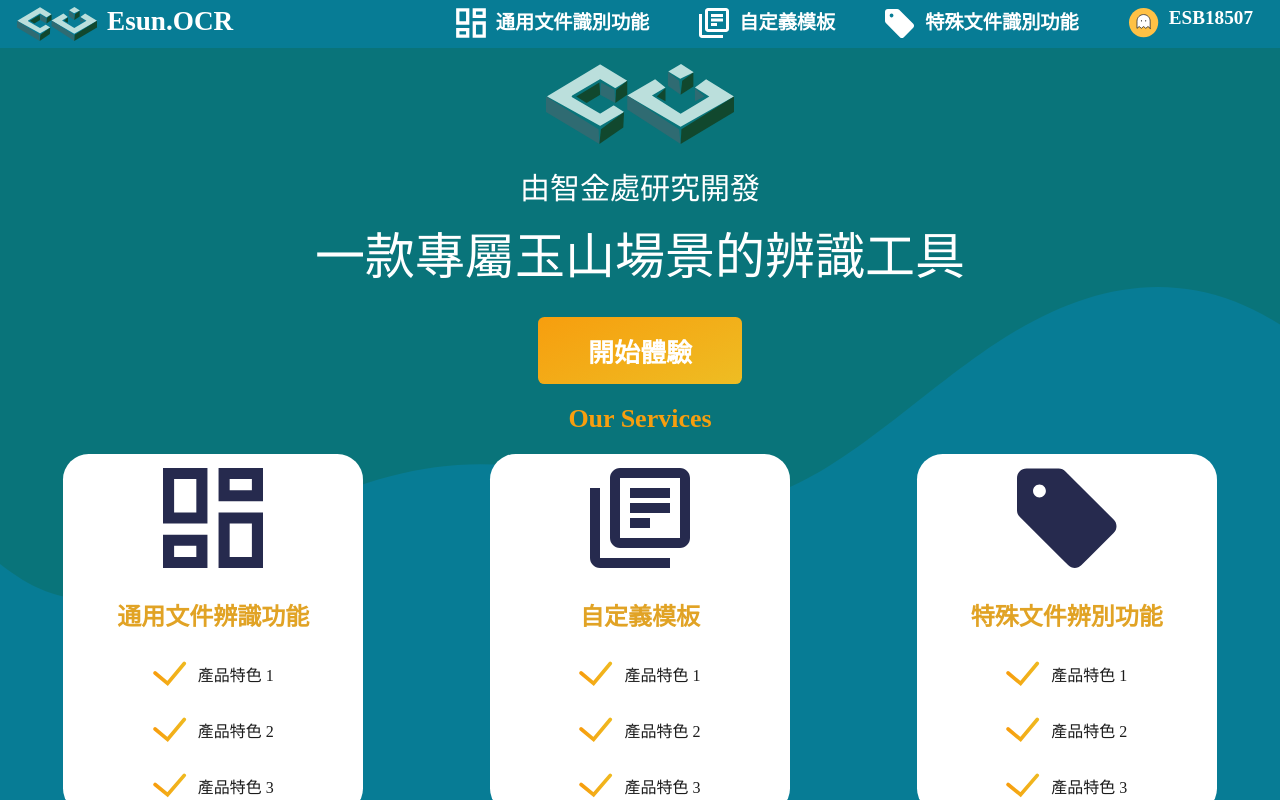
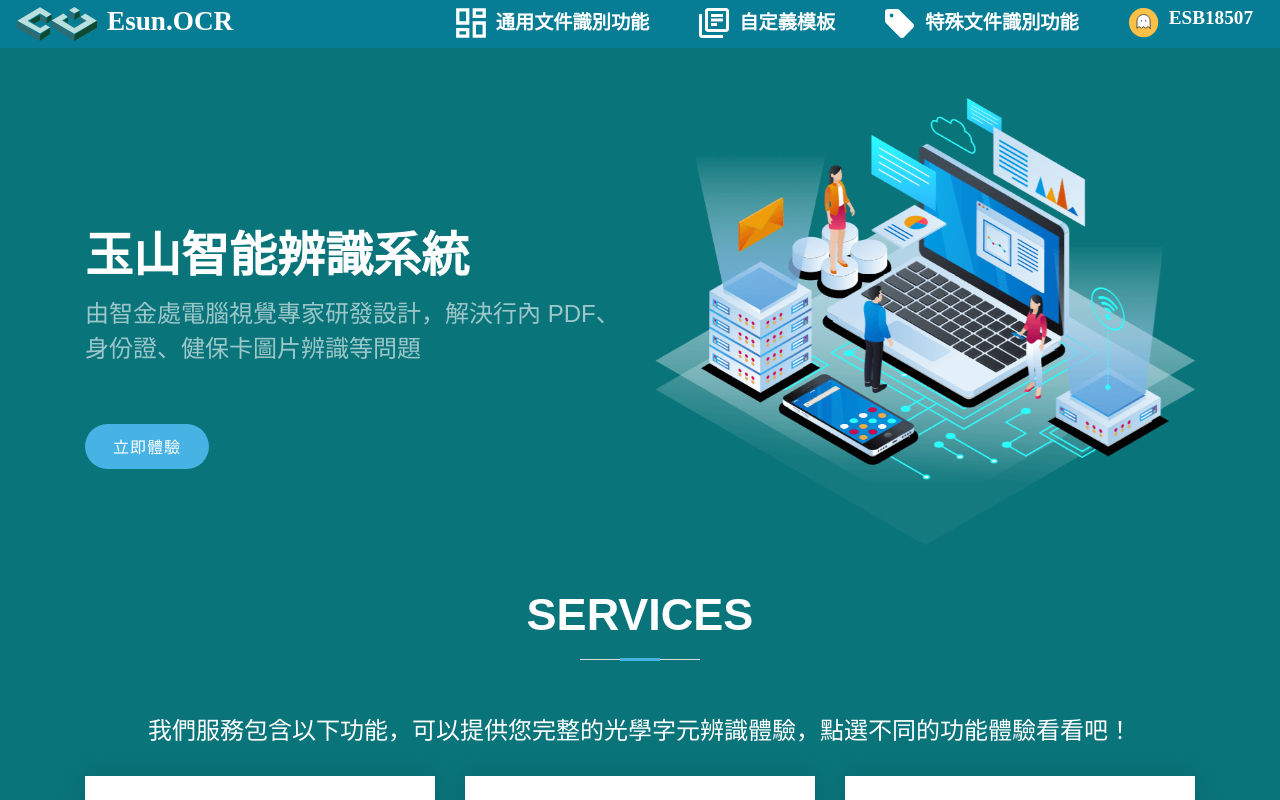
Before and after one commit to halloju/_ocr_web_service, a Vue app in the folder frontend/: page / in a window 1280 px wide. Shown: the top 800 px of the page. Built offline with nearby package versions, Linux system fonts and the light colour scheme; what vue-konva would draw is missing.

Commit message:
[feat] update homepage

```diff
--- a/frontend/src/assets/css/home.css
+++ b/frontend/src/assets/css/home.css
@@ -1,83 +1,282 @@
-.my-home {
-  min-width: 1000px;
-  background: url('@/assets/images/dashborad-bg.svg') no-repeat;
-  background-size: 130%;
-  background-position: bottom;
-  background-color: #09747A;
-  border-radius: 0px;
-  height: 95vh;
-  overflow-x: scroll;
+/**
+* Template Name: Arsha - v4.9.1
+* Template URL: https://bootstrapmade.com/arsha-free-bootstrap-html-template-corporate/
+* Author: BootstrapMade.com
+* License: https://bootstrapmade.com/license/
+*/
+
+/*--------------------------------------------------------------
+# General
+--------------------------------------------------------------*/
+body {
+    font-family: "Open Sans", sans-serif;
+    color: #444444;
   }
-.home-logo {
+
+  a {
+    color: #47b2e4;
+    text-decoration: none;
+  }
+
+  a:hover {
+    color: #73c5eb;
+    text-decoration: none;
+  }
+
+  h1,
+  h2,
+  h3,
+  h4,
+  h5,
+  h6 {
+    font-family: "Jost", sans-serif;
+  }
+
+  /*--------------------------------------------------------------
+  # Hero Section
+  --------------------------------------------------------------*/
+  #hero {
+    width: 100%;
+    background: #09747A;
+  }
+
+  #hero .container {
+    padding-top: px;
+  }
+
+  #hero h1 {
+    margin: 0 0 10px 0;
+    font-size: 48px;
+    font-weight: 700;
+    line-height: 56px;
+    color: #fff;
+  }
+
+  #hero h2 {
+    color: rgba(255, 255, 255, 0.6);
+    margin-bottom: 50px;
+    font-size: 24px;
+  }
+
+  #hero .btn-get-started {
+    font-family: "Jost", sans-serif;
+    font-weight: 500;
+    font-size: 16px;
+    letter-spacing: 1px;
+    display: inline-block;
+    padding: 10px 28px 11px 28px;
+    border-radius: 50px;
+    transition: 0.5s;
+    margin: 10px 0 0 0;
+    color: #fff;
+    background: #47b2e4;
+  }
+
+  #hero .btn-get-started:hover {
+    background: #209dd8;
+  }
+
+  #hero .btn-watch-video {
+    font-size: 16px;
+    display: flex;
+    align-items: center;
+    transition: 0.5s;
+    margin: 10px 0 0 25px;
+    color: #fff;
+    line-height: 1;
+  }
+
+  #hero .btn-watch-video i {
+    line-height: 0;
+    color: #fff;
+    font-size: 32px;
+    transition: 0.3s;
+    margin-right: 8px;
+  }
+
+  #hero .btn-watch-video:hover i {
+    color: #47b2e4;
+  }
+
+  #hero .animated {
+    animation: up-down 2s ease-in-out infinite alternate-reverse both;
+    margin-bottom: 30px;
+  }
+  #hero .section-title h2{
+    font-size: 45px;
+    color: white !important;
+  }
+  #hero .section-title p {
+    font-size: 24px;
+    color: white !important;
+  }
+
+  @media (max-width: 991px) {
+    #hero {
+      height: 100vh;
       text-align: center;
     }
-.home-logo img{
-  width: 300px;
-  height: 10vh;
+
+    #hero .animated {
+      -webkit-animation: none;
+      animation: none;
+    }
+
+    #hero .hero-img {
       text-align: center;
-  margin-top: 2vh;
     }
-.sub-title {
-  font-size: 30px;
+
+    #hero .hero-img img {
+      width: 50%;
+    }
+  }
+
+  @media (max-width: 768px) {
+    #hero h1 {
+      font-size: 28px;
+      line-height: 36px;
+    }
+
+    #hero h2 {
+      font-size: 18px;
+      line-height: 24px;
+      margin-bottom: 30px;
+    }
+
+    #hero .hero-img img {
+      width: 70%;
+    }
+  }
+
+  @media (max-width: 575px) {
+    #hero .hero-img img {
+      width: 80%;
+    }
+
+    #hero .btn-get-started {
+      font-size: 16px;
+      padding: 10px 24px 11px 24px;
+    }
+  }
+
+  @-webkit-keyframes up-down {
+    0% {
+      transform: translateY(10px);
+    }
+
+    100% {
+      transform: translateY(-10px);
+    }
+  }
+
+  @keyframes up-down {
+    0% {
+      transform: translateY(10px);
+    }
+
+    100% {
+      transform: translateY(-10px);
+    }
+  }
+
+  /*--------------------------------------------------------------
+  # Sections General
+  --------------------------------------------------------------*/
+  section {
+    padding: 60px 0;
+    overflow: hidden;
+  }
+
+  .section-bg {
+    background-color: #f3f5fa;
+  }
+
+  .section-title {
     text-align: center;
-  margin-top: 2vh;
+    padding-bottom: 30px;
+  }
+
+  .section-title h2 {
+    font-size: 50px;
+    font-weight: bold;
+    text-transform: uppercase;
+    margin-bottom: 20px;
+    padding-bottom: 20px;
+    position: relative;
     color: white;
   }
-.title {
-  font-size: 50px;
-  text-align: center;
-  margin-top: 1vh;
-  color: white;
+
+  .section-title h2::before {
+    content: "";
+    position: absolute;
+    display: block;
+    width: 120px;
+    height: 1px;
+    background: #ddd;
+    bottom: 1px;
+    left: calc(50% - 60px);
   }
-.buttons {
-  text-align: center;
+
+  .section-title h2::after {
+    content: "";
+    position: absolute;
+    display: block;
+    width: 40px;
+    height: 3px;
+    background: #47b2e4;
+    bottom: 0;
+    left: calc(50% - 20px);
   }
-.buttons .start-button{
-  background-image: linear-gradient(155deg,#F79E0E, #EEBD23);
-  padding: 15px 50px;
-  border-radius: 0.5vw 0.5vw 0.5vw 0.5vw;
-  color: white;
-  font-size: 26px;
-  font-weight: bold;
-  margin-top: 1vw;
-  border: none;
+
+  .section-title p {
+    margin-bottom: 0;
   }
-.feature-title {
-  font-weight: bold;
-  font-size: 26px;
-  color: #F79E0E;
-  text-align: center;
-  margin-top: 20px;
-  margin-bottom: 20px;
-}
-.productWrapper {
+
+  /*--------------------------------------------------------------
+  # Services
+  --------------------------------------------------------------*/
+  .container .card {
     display: flex;
     justify-content: space-around;
   }
-.productWrapper .feature1, .productWrapper .feature2, .productWrapper .feature3{
-  display: grid;
-  background-color: white;
-  height: 45vh;
-  width: 300px;
-  max-width: 350px;
-  border-radius: 2vw 2vw 2vw 2vw;
-  text-align: center;
-  justify-content: center;
+  .container .icon-box {
+    box-shadow: 0px 0 25px 0 rgba(0, 0, 0, 0.1);
+    padding: 100px 100px;
+    transition: all ease-in-out 0.4s;
+    background: #fff;
   }
-.productWrapper .feature-icon {
-  width: 100px;
+
+  .container .icon-box .icon {
+    margin-bottom: 10px;
   }
-.productWrapper .feature-sub {
-  color: #E1A325;
-  font-weight: bold;
-  font-size: 1.5rem;
+
+  .container .icon-box .icon i {
+    color: #47b2e4;
+    font-size: 36px;
+    transition: 0.3s;
   }
-.product-content {
-  display: flex;
-  align-items: center;
-  justify-self: center;
+
+  .container .icon-box h4 {
+    font-weight: 500;
+    margin-bottom: 15px;
+    font-size: 24px;
   }
-.product-content .tick-icon {
-  width: 35px;
-  margin-right: 10px;
+
+  .container .icon-box h4 a {
+    color: #37517e;
+    transition: ease-in-out 0.3s;
   }
+
+  .container .icon-box p {
+    line-height: 24px;
+    font-size: 14px;
+    margin-bottom: 0;
+  }
+
+  .container .icon-box:hover {
+    transform: translateY(-10px);
+  }
+
+  .container .icon-box:hover h4 a {
+    color: #47b2e4;
+  }
--- a/frontend/src/views/Home.vue
+++ b/frontend/src/views/Home.vue
@@ -1,83 +1,59 @@
 <template>
   <Navbar />
   <div class="my-home">
-      <div class="home-logo">
-        <img src="@/assets/images/esun-ocr-logo.svg" alt="logo">
-      </div>
-      <div class="sub-title">
-        由智金處研究開發
-      </div>
-      <div class="title">
-        一款專屬玉山場景的辨識工具
-      </div>
-      <div class="buttons">
-        <button class="start-button">開始體驗</button>
-      </div>
-      <div class="feature-title">
-        Our Services
-      </div>
-      <div class="productWrapper">
-        <div class="feature1">
-          <div class="product-content">
-            <img src="@/assets/images/feature1-black.svg" class="feature-icon"/>
+      <!-- ======= Hero Section ======= -->
+    <section id="hero" class="d-flex align-items-flex-start">
+      <div class="container">
+        <div class="row">
+          <div class="col-lg-6 d-flex flex-column justify-content-center pt-4 pt-lg-0 order-2 order-lg-1" data-aos="fade-up" data-aos-delay="200">
+            <h1>玉山智能辨識系統</h1>
+            <h2>由智金處電腦視覺專家研發設計，解決行內 PDF、身份證、健保卡圖片辨識等問題</h2>
+            <div class="d-flex justify-content-center justify-content-lg-start">
+              <a href="#about" class="btn-get-started scrollto">立即體驗</a>
+              </div>
           </div>
-          <div class="product-content">
-            <p class="feature-sub">通用文件辨識功能</p>
-          </div>
-          <div class="product-content">
-            <img src="@/assets/images/tick.svg" class="tick-icon">
-            <span class="feature-content">產品特色 1</span>
-          </div>
-          <div class="product-content">
-            <img src="@/assets/images/tick.svg" class="tick-icon">
-            <span class="feature-content">產品特色 2</span>
-          </div>
-          <div class="product-content">
-            <img src="@/assets/images/tick.svg" class="tick-icon">
-            <span class="feature-content">產品特色 3</span>
+          <div class="col-lg-6 order-1 order-lg-2 hero-img" data-aos="zoom-in" data-aos-delay="200">
+            <img src="@/assets/images/hero-img.png" class="img-fluid animated" alt="">
           </div>
         </div>
-        <div class="feature2">
-          <div class="product-content">
-            <img src="@/assets/images/feature2-black.svg" class="feature-icon"/>
+
+        <!-- Services -->
+        <div class="row">
+
+          <div class="section-title">
+            <h2>Services</h2>
+            <p>我們服務包含以下功能，可以提供您完整的光學字元辨識體驗，點選不同的功能體驗看看吧！</p>
           </div>
-          <div class="product-content">
-            <p class="feature-sub">自定義模板</p>
+
+          <div class="col-xl-4 col-md-6 d-flex align-items-stretch mt-4 mt-md-0" data-aos="zoom-in" data-aos-delay="200">
+            <div class="icon-box">
+              <div class="icon"><i class="bx bx-file"></i></div>
+              <h4><a href="">通用文件識別功能</a></h4>
+              <p>產品功能敘述、產品功能敘述、產品功能敘述、產品功能敘述、產品功能敘述</p>
+            </div>
           </div>
-          <div class="product-content">
-            <img src="@/assets/images/tick.svg" class="tick-icon">
-            <span class="feature-content">產品特色 1</span>
+
+          <div class="col-xl-4 col-md-6 d-flex align-items-stretch mt-4 mt-xl-0" data-aos="zoom-in" data-aos-delay="300">
+            <div class="icon-box">
+              <div class="icon"><i class="bx bx-tachometer"></i></div>
+              <h4><a href="">自定義模板</a></h4>
+              <p>產品功能敘述、產品功能敘述、產品功能敘述、產品功能敘述、產品功能敘述</p>
+            </div>
           </div>
-          <div class="product-content">
-            <img src="@/assets/images/tick.svg" class="tick-icon">
-            <span class="feature-content">產品特色 2</span>
+
+          <div class="col-xl-4 col-md-6 d-flex align-items-stretch mt-4 mt-xl-0" data-aos="zoom-in" data-aos-delay="400">
+            <div class="icon-box">
+              <div class="icon"><i class="bx bx-layer"></i></div>
+              <h4><a href="">特殊文件辨別功能</a></h4>
+              <p>產品功能敘述、產品功能敘述、產品功能敘述、產品功能敘述、產品功能敘述</p>
+            </div>
           </div>
-          <div class="product-content">
-            <img src="@/assets/images/tick.svg" class="tick-icon">
-            <span class="feature-content">產品特色 3</span>
-          </div>
-        </div>
-        <div class="feature3">
-          <div class="product-content">
-            <img src="@/assets/images/feature3-black.svg" class="feature-icon"/>
-          </div>
-          <div class="product-content">
-            <p class="feature-sub">特殊文件辨別功能</p>
-          </div>
-          <div class="product-content">
-            <img src="@/assets/images/tick.svg" class="tick-icon">
-            <span class="feature-content">產品特色 1</span>
-          </div>
-          <div class="product-content">
-            <img src="@/assets/images/tick.svg" class="tick-icon">
-            <span class="feature-content">產品特色 2</span>
-          </div>
-          <div class="product-content">
-            <img src="@/assets/images/tick.svg" class="tick-icon">
-            <span class="feature-content">產品特色 3</span>
-          </div>
+
         </div>
       </div>
+
+    </section><!-- End Hero -->
+
   </div>
 </template>
 
```
Also changed, not shown: frontend/src/assets/icon/play-circle.svg (added), frontend/src/assets/images/hero-img.png (added). Lines whose indentation alone changed are shown as unchanged.
